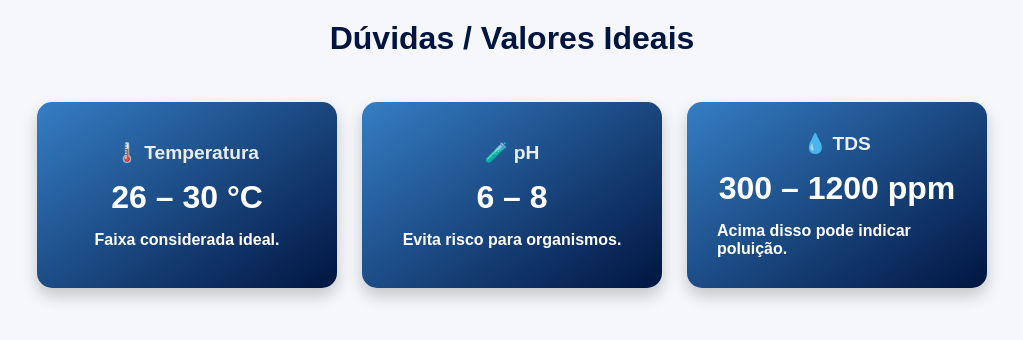
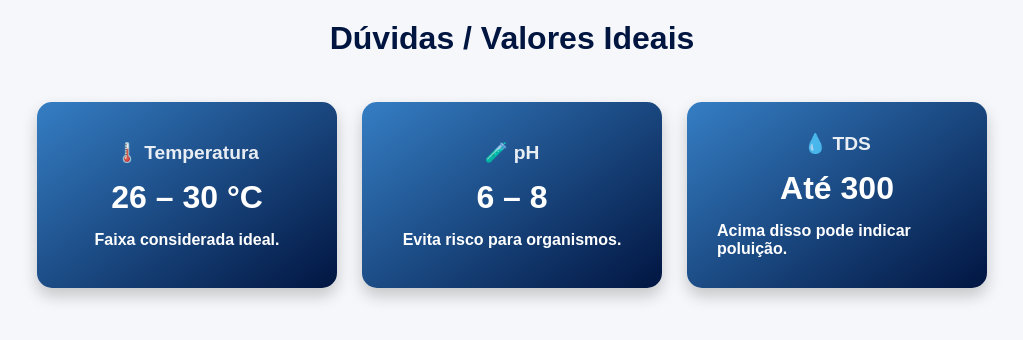
Before and after one commit to viniciucosmos/monitoramento-agua-django, a Django app: page /monitoramento/duvidas/ in a window 1280 px wide. Shown: the part 70-410 px from the top of the page, without its empty margins (128-1151 px from the left). Run offline with Django 5.2, Linux system fonts and the light colour scheme.

Commit message:
Ajustando Tela de Duvidas

```diff
--- a/monitoramento/templates/duvidas.html
+++ b/monitoramento/templates/duvidas.html
@@ -23,7 +23,7 @@
     </div>
     <div class="card">
         <p class="label">💧 TDS</p>
-        <p class="value">300 – 1200 ppm</p>
+        <p class="value">Até 300</p>
         <p class="info">Acima disso pode indicar poluição.</p>
     </div>
 </div>
```
